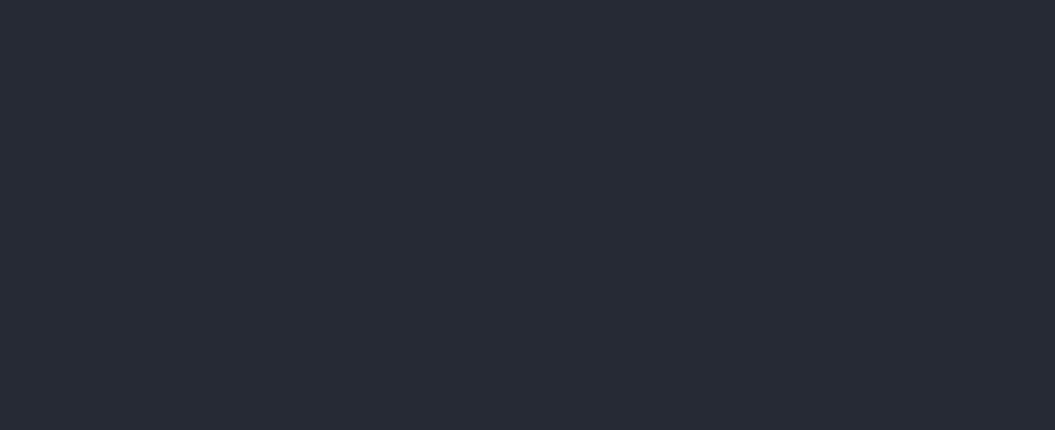
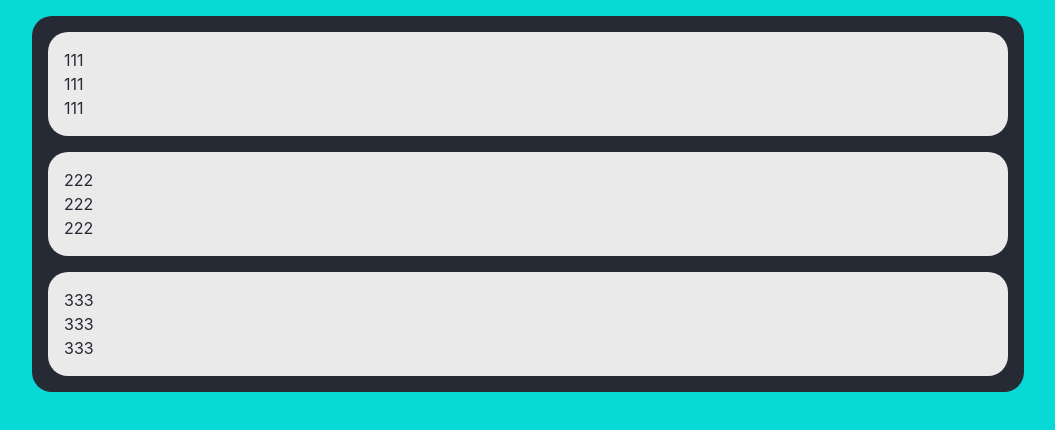
Before and after one commit to mikiya1130/morisakimikiya.com, a Next.js app: page / in a window 1280 px wide. Shown: the top 430 px of the page, without its empty margins (112-1167 px from the left). Built offline with nearby package versions, Linux system fonts and the light colour scheme.

Commit message:
style: bg

```diff
--- a/src/Theme.tsx
+++ b/src/Theme.tsx
@@ -11,7 +11,7 @@ const colors = {
 const styles = {
   global: {
     body: {
-      bg: 'black',
+      bg: 'teal',
     },
   },
 };
--- a/src/pages/index.tsx
+++ b/src/pages/index.tsx
@@ -1,5 +1,36 @@
+import { Box, Container, VStack } from '@chakra-ui/react';
+
 const Index = () => {
-  return <></>;
+  return (
+    <Container maxW='container.lg' p={4} bg='teal'>
+      <VStack p={4} spacing={4} borderRadius={20} bg='black'>
+        <Box w='full' p={4} borderRadius={20} bg='white' color='black'>
+          111
+          <br />
+          111
+          <br />
+          111
+          <br />
+        </Box>
+        <Box w='full' p={4} borderRadius={20} bg='white' color='black'>
+          222
+          <br />
+          222
+          <br />
+          222
+          <br />
+        </Box>
+        <Box w='full' p={4} borderRadius={20} bg='white' color='black'>
+          333
+          <br />
+          333
+          <br />
+          333
+          <br />
+        </Box>
+      </VStack>
+    </Container>
+  );
 };
 
 export default Index;
```
